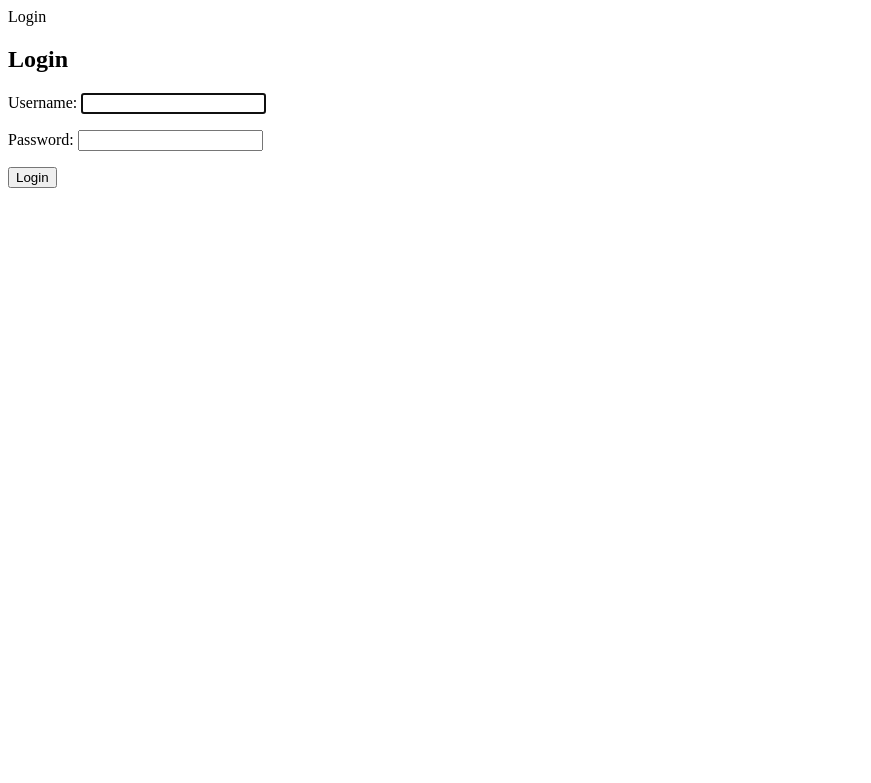
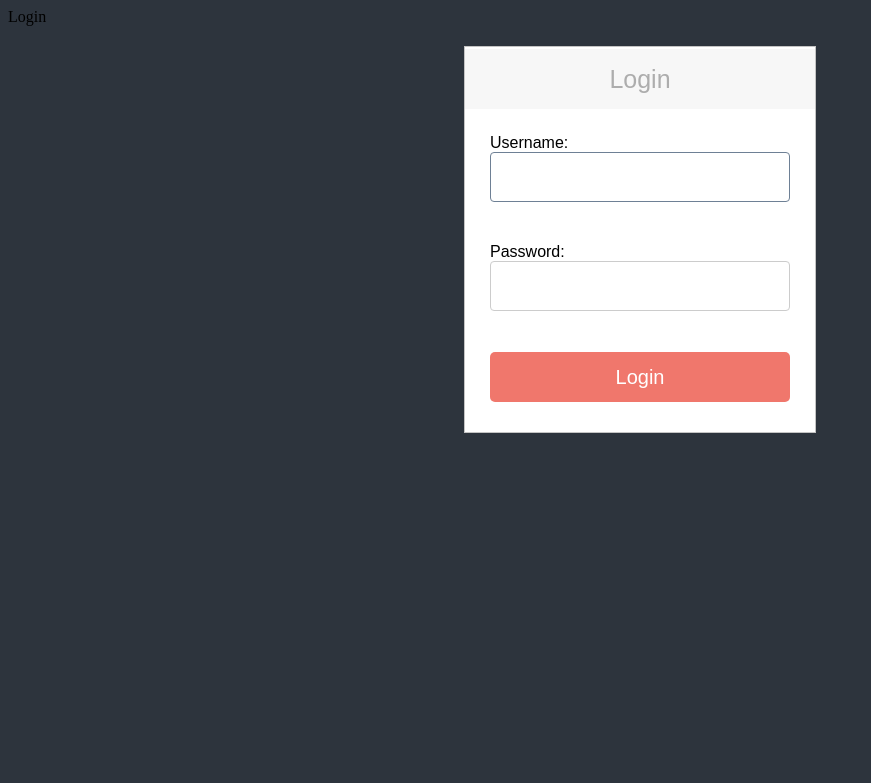
Before and after one commit to jordancde/ShopifyChallenge, a Django app: page /login/ in a window 1280 px wide. Shown: the top 783 px of the page, without its empty margins (0-871 px from the left). Run offline with Django 3.2, Linux system fonts and the light colour scheme.

Commit message:
made a nicer login page

```diff
--- a/templates/registration/login.html
+++ b/templates/registration/login.html
@@ -2,10 +2,73 @@
 {% block title %}Login{% endblock %}
 
 {% block content %}
-  <h2>Login</h2>
+<style>
+  body {
+    background: #2d343d;
+  }
+
+  .login {
+    margin: 20px auto;
+    width: 300px;
+    padding: 30px 25px;
+    background: white;
+    border: 1px solid #c4c4c4;
+    font-family: Arial;
+  }
+
+  h1.login-title {
+    margin: -28px -25px 25px;
+    padding: 15px 25px;
+    line-height: 30px;
+    font-size: 25px;
+    font-weight: 300;
+    color: #ADADAD;
+    text-align:center;
+    background: #f7f7f7;
+  }
+
+  p input {
+    width: 100%;
+    height: 50px;
+    margin-bottom: 25px;
+    padding-left:10px;
+    font-size: 15px;
+    background: #fff;
+    border: 1px solid #ccc;
+    border-radius: 4px;
+  }
+
+  p input:focus {
+      border-color:#6e8095;
+      outline: none;
+  }
+  .login-button {
+    width: 100%;
+    height: 50px;
+    padding: 0;
+    font-size: 20px;
+    color: #fff;
+    text-align: center;
+    background: #f0776c;
+    border: 0;
+    border-radius: 5px;
+    cursor: pointer;
+    outline:0;
+  }
+  .errorlist {
+    color:red;
+  }
+</style>
+
+
   <form method="post">
+
     {% csrf_token %}
+    <div class="login">
+      <h1 class="login-title">Login</h1>
     {{ form.as_p }}
-    <button type="submit">Login</button>
+
+    <button class="login-button" type="submit">Login</button>
+    </div>
   </form>
 {% endblock %}
```
